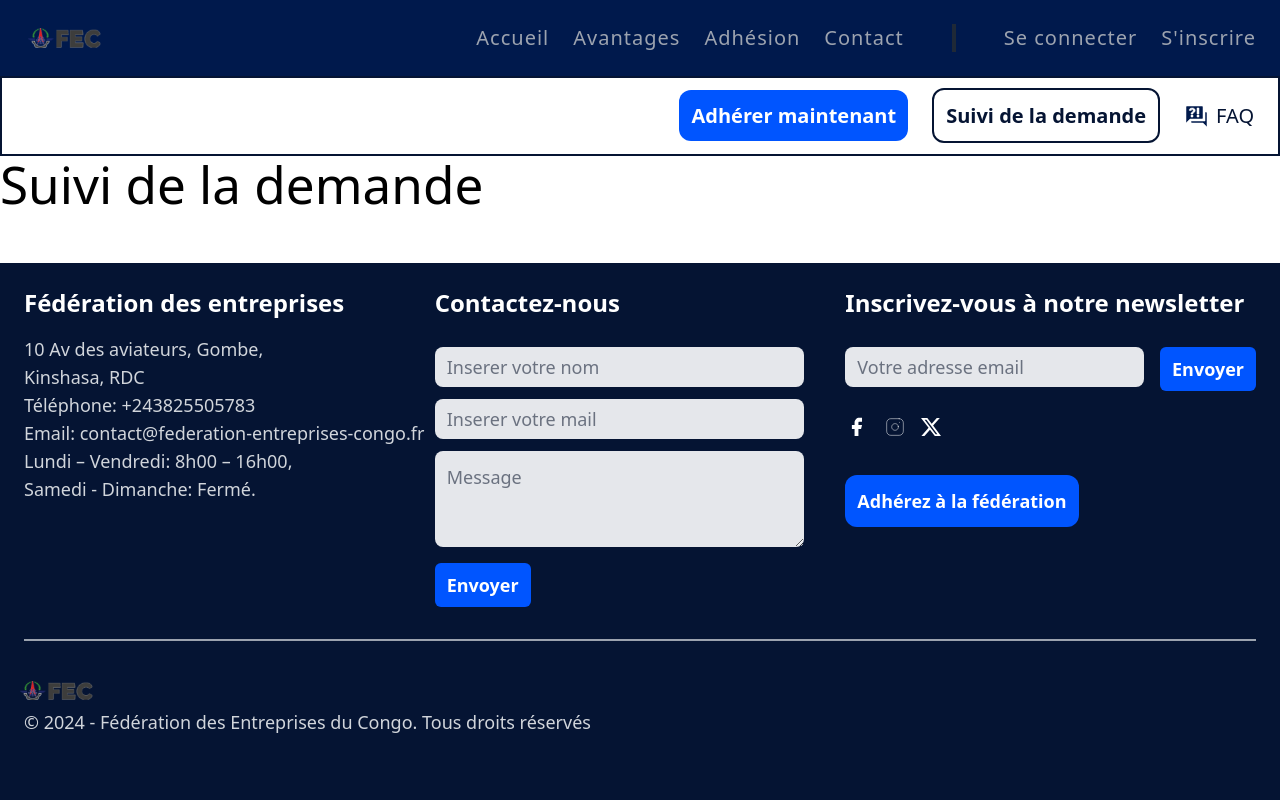
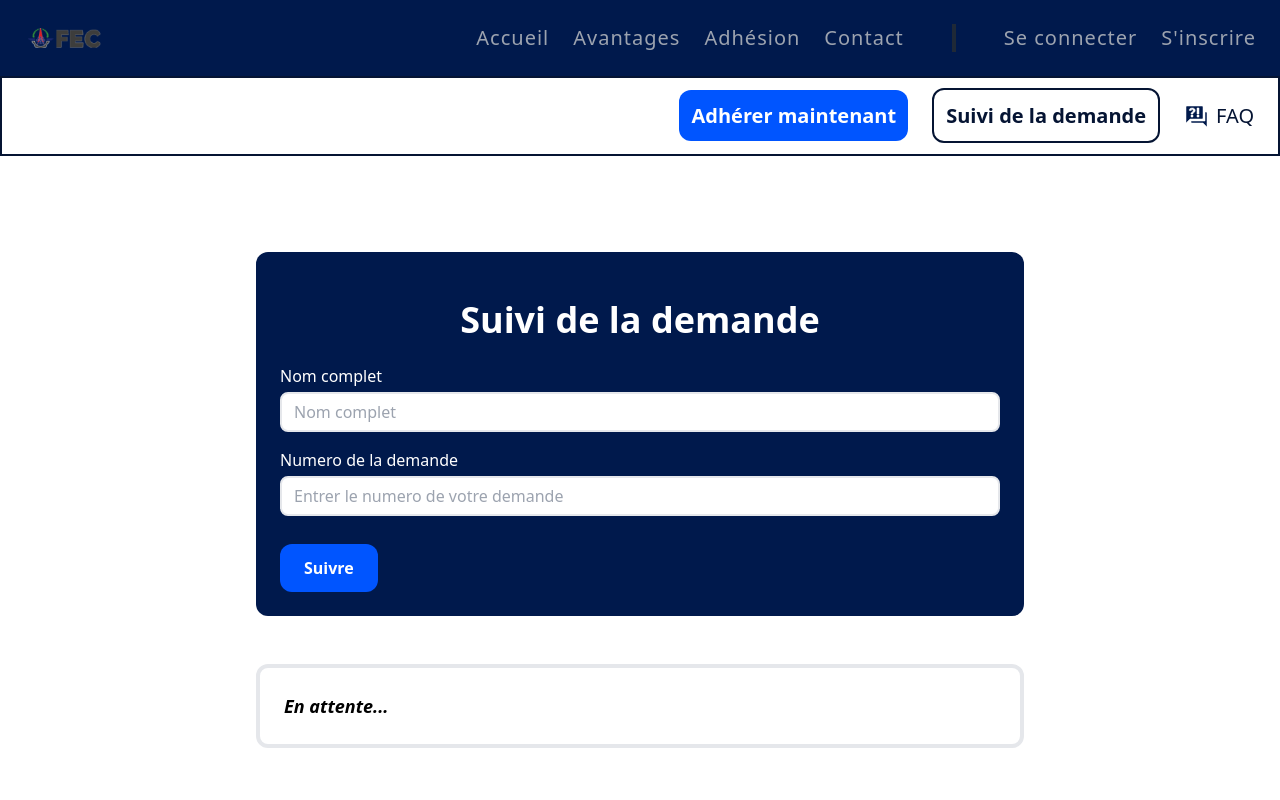
Before and after one commit to Aaron-bukasa/Projet_chef_oeuvre_Fec_Kadea, a React (Vite) app in the folder frontend/: page /suiviDmd in a window 1280 px wide. Shown: the top 800 px of the page. Built offline with nearby package versions, Linux system fonts and the light colour scheme.

Commit message:
ajout du style à lq pqge de profil

```diff
--- a/frontend/src/App.jsx
+++ b/frontend/src/App.jsx
@@ -11,7 +11,7 @@ import { Route, Routes } from "react-router-dom";
 function App() {
 
   return (
-    <div className="min-h-screen grid grid-rows-[max-content,auto,max-content] scroll-smooth overflow-x-hidden">
+    <div className="min-h-screen grid grid-rows-[max-content,auto,max-content] overflow-x-hidden">
       <Navbar />
       <div className="max-w-screen">
         <Routes>
--- a/frontend/src/components/FormulaireDmd.jsx
+++ b/frontend/src/components/FormulaireDmd.jsx
@@ -2,20 +2,20 @@ export default function FormulaireDmd() {
   return (
     <div className="m-6">
       <form action="/submit" method="POST" enctype="multipart/form-data" className="bg-secondary-blue text-white p-6 w-full rounded-xl mb-12 mt-6 max-w-[768px] md:mx-auto">
-      <h1 className="font-bold text-2xl text-center text-secondary-blue p-6 sm:text-3xl md:text-4xl xl:text-5xl">Formulaire de Demande d'Adhésion</h1>
+        <h1 className="font-bold text-2xl text-center text-secondary-white p-6 mb-4 sm:text-3xl md:text-4xl xl:text-5xl">Formulaire de Demande d'Adhésion</h1>
         <h2 className="font-medium text-xl mb-4 lg:mb-6 lg:text-2xl 2xl:text-2xl font-bold">Informations personnelles</h2>
         <div className="pb-6">
           <div className="flex flex-col gap-y-1 mb-4">
             <label for="nom_complet">Nom complet</label>
-            <input type="text" id="nom_complet" name="nom_complet" placeholder="Nom complet" required className="border-2 h-10 rounded-lg text-black p-3 sm:w-[50%]" />
+            <input type="text" id="nom_complet" name="nom_complet" placeholder="Nom complet" required className="border-2 h-10 rounded-lg text-black p-3" />
           </div>
           <div className="flex flex-col gap-y-1 mb-4">
             <label for="email">Adresse email</label>
-            <input type="email" id="email" name="email" placeholder="Adresse email" required className="border-2 h-10 rounded-lg text-black p-3 sm:w-[60%]" />
+            <input type="email" id="email" name="email" placeholder="Adresse email" required className="border-2 h-10 rounded-lg text-black p-3" />
           </div>
           <div className="flex flex-col gap-y-1 mb-4">
             <label for="telephone">Numéro de téléphone</label>
-            <input type="tel" id="telephone" name="telephone" placeholder="Numéro de téléphone" required className="border-2 h-10 rounded-lg text-black p-3 sm:w-[70%]" />
+            <input type="tel" id="telephone" name="telephone" placeholder="Numéro de téléphone" required className="border-2 h-10 rounded-lg text-black p-3" />
           </div>
         </div>
 
@@ -107,7 +107,7 @@ export default function FormulaireDmd() {
 
         <div >
           <input type="submit" value="Soumettre la demande" className='text-white font-bold bg-sky-blue p-3 rounded-xl hover:opacity-80 cursor-pointer' />
-          <button type="button" onclick="window.location.href='/cancel'" className='ml-6 bg-[#dc3545] text-white font-bold bg-sky-blue p-3 rounded-xl hover:opacity-80'>
+          <button type="button" onclick="window.location.href='/cancel'" className='ml-6 bg-[#dc3545] text-white font-bold p-3 rounded-xl hover:opacity-80'>
             Annuler
           </button>
         </div>
--- a/frontend/src/components/Login.jsx
+++ b/frontend/src/components/Login.jsx
@@ -40,7 +40,7 @@ export default function Login() {
         <button
           type="button"
           onclick="window.location.href='/cancel'"
-          className="ml-6 bg-sky-blue text-white font-bold bg-sky-blue py-3 px-4 rounded-xl hover:opacity-80"
+          className="bg-sky-blue text-white font-bold bg-sky-blue py-3 px-4 rounded-xl hover:opacity-80"
         >
           Se connecter
         </button>
--- a/frontend/src/components/Profil.jsx
+++ b/frontend/src/components/Profil.jsx
@@ -1,7 +1,91 @@
 export default function Profil() {
-    return(
-        <>
-            <h1>Profil utilisateur</h1>
-        </>
-    )
+  return (
+    <div className="m-6">
+      <div className="max-w-[1024px] mx-auto">
+        <h2 className="font-medium text-center text-xl mb-4 lg:mb-6 lg:text-2xl 2xl:text-3xl font-bold">
+          Mon profil
+        </h2>
+        <form action="#">
+          <div className="relative">
+            <div className="bg-primary-blue h-[220px]">
+              <img src="connexion.jpg" alt="Photo de profil" />
+            </div>
+            <div className="flex justify-between items-end -translate-y-[40%]">
+              <div className="bg-primary-blue rounded-full ml-6">
+                <img
+                  src="connexion.jpg"
+                  alt="Photo de profil"
+                  className="size-52 border-2 rounded-full"
+                />
+              </div>
+              <div className="bg-sky-blue p-3 rounded-lg text-white font-semibold -translate-y-4">
+                <input type="file" id="photo-profil" name="photo-profil" className="hidden"/>
+                <label htmlFor="photo-profil">Modifier la photo</label>
+              </div>
+            </div>
+          </div>
+          <div className="-mt-10">
+            <h3 className="font-medium text-xl mb-4 lg:mb-6 lg:text-2xl 2xl:text-2xl font-bold text-secondary-blue">Informations personnelles</h3>
+            <div className="my-3">
+              <label htmlFor="nom">Nom</label>
+              <input type="text" id="nom" name="nom" value="Dupont" className="border-2 border-primary-blue rounded-lg h-10 block p-3 mt-1 outline-none w-[70%]"/>
+            </div>
+            <div className="my-3">
+              <label htmlFor="prenom">Prénom</label>
+              <input type="text" id="prenom" name="prenom" value="Jean" className="border-2 border-primary-blue rounded-lg h-10 block p-3 mt-1 outline-none w-[70%]" />
+            </div>
+            <div> className="my-3"
+              <label htmlFor="email">Email</label>
+              <input
+                type="email"
+                id="email"
+                name="email"
+                value="jean.dupont@email.com"
+                className="border-2 border-primary-blue rounded-lg h-10 block p-3 mt-1 outline-none w-[70%]"
+              />
+            </div>
+            <div className="my-3">
+              <label htmlFor="telephone">Téléphone</label>
+              <input
+                type="tel"
+                id="telephone"
+                name="telephone"
+                value="01 23 45 67 89"
+                className="border-2 border-primary-blue rounded-lg h-10 block p-3 mt-1 outline-none w-[70%]"
+              />
+            </div>
+            <div className="my-3">
+              <label htmlFor="adresse">Adresse</label>
+              <input
+                type="text"
+                id="adresse"
+                name="adresse"
+                value="1 rue de la Paix, 75000 Paris"
+                className="border-2 border-primary-blue rounded-lg h-10 block p-3 mt-1 outline-none w-[70%]"
+              />
+            </div>
+            <div className="my-3">
+              <label htmlFor="ville">Ville</label>
+              <input type="text" id="ville" name="ville" value="Paris" className="border-2 border-primary-blue rounded-lg h-10 block p-3 mt-1 outline-none w-[70%]" />
+            </div>
+            <button type="submit" className="bg-sky-blue p-3 rounded-lg text-white font-semibold">Modifier mon profil</button>
+          </div>
+          <div className="my-6">
+            <h3 className="font-medium text-xl mb-4 lg:mb-6 lg:text-2xl 2xl:text-2xl font-bold text-secondary-blue">Informations sur l'adhésion</h3>
+            <p>Date d'adhésion : <span className="italic font-semibold">En attente...</span></p>
+            <p>Date d'expiration : <span className="italic font-semibold">En attente...</span></p>
+            <p>Status de l'adhésion : <span className="italic font-semibold">Actif</span></p>
+          </div>
+          <div>
+            <h3 className="font-medium text-xl mb-4 lg:mb-6 lg:text-2xl 2xl:text-2xl font-bold text-secondary-blue">Informations de paiement</h3>
+            <ul>
+                <li>Date du paiement: <span className="italic font-semibold">En attente...</span> | Montant: <span className="italic font-semibold">En attente...</span> | Méthode: <span className="italic font-semibold">En attente...</span></li>
+                <li>Date du paiement: <span className="italic font-semibold">En attente...</span> | Montant: <span className="italic font-semibold">En attente...</span> | <span className="italic font-semibold">En attente...</span></li>
+                <button className="bg-sky-blue p-3 my-4 rounded-lg text-white font-semibold">Télecharger mon recu</button>
+            </ul>
+          </div>
+        </form>
+      </div>
+    </div>
+  );
 }
--- a/frontend/src/components/Signup.jsx
+++ b/frontend/src/components/Signup.jsx
@@ -56,7 +56,7 @@ export default function Signup() {
         <button
           type="button"
           onclick="window.location.href='/cancel'"
-          className="ml-6 bg-sky-blue text-white font-bold bg-sky-blue py-3 px-4 rounded-xl hover:opacity-80 tracking-wider"
+          className="bg-sky-blue text-white font-bold bg-sky-blue py-3 px-4 rounded-xl hover:opacity-80 tracking-wider"
         >
           S'inscrire
         </button>
--- a/frontend/src/components/SuiviDmd.jsx
+++ b/frontend/src/components/SuiviDmd.jsx
@@ -1,7 +1,48 @@
 export default function SuiviDmd() {
     return(
-        <>
-            <h1>Suivi de la demande</h1>
-        </>
+        <div className="mx-6 my-12 md:my-24">
+        <form
+          action="/submit"
+          method="POST"
+          enctype="multipart/form-data"
+          className="bg-secondary-blue text-white p-6 w-full rounded-xl mb-12 mt-6 w-full md:max-w-[768px] md:mx-auto"
+        >
+          <h1 className="font-bold text-xl text-center text-white p-6 sm:text-2xl md:text-3xl xl:text-4xl">
+            Suivi de la demande
+          </h1>
+          <div className="pb-3">
+            <div className="flex flex-col gap-y-1 mb-4">
+              <label for="email">Nom complet</label>
+              <input
+                type="text"
+                id="email"
+                name="email"
+                placeholder="Nom complet"
+                required
+                className="border-2 h-10 rounded-lg text-black p-3"
+              />
+            </div>
+            <div className="flex flex-col gap-y-1 mb-4">
+              <label for="password">Numero de la demande</label>
+              <input
+                type="password"
+                id="password"
+                name="password"
+                placeholder="Entrer le numero de votre demande"
+                required
+                className="border-2 h-10 rounded-lg text-black p-3"
+              />
+            </div>
+          </div>
+          <button
+            type="button"
+            onclick="window.location.href='/cancel'"
+            className="bg-sky-blue text-white font-bold bg-sky-blue py-3 px-6 rounded-xl hover:opacity-80"
+          >
+            Suivre
+          </button>
+        </form>
+        <div className="font-bold text-lg italic p-6 w-full rounded-xl mb-12 mt-6 w-full md:max-w-[768px] md:mx-auto border-4">En attente...</div>
+      </div>
     )
 }
--- a/frontend/src/index.css
+++ b/frontend/src/index.css
@@ -10,6 +10,10 @@
     box-sizing: border-box;
     margin: 0;
     padding: 0;
+}
+
+html, body {
+    scroll-behavior: smooth;
 }
 
 body {
```
Also changed, not shown: frontend/src/components/ConfirmationDmd.jsx (+8 -3 lines).
